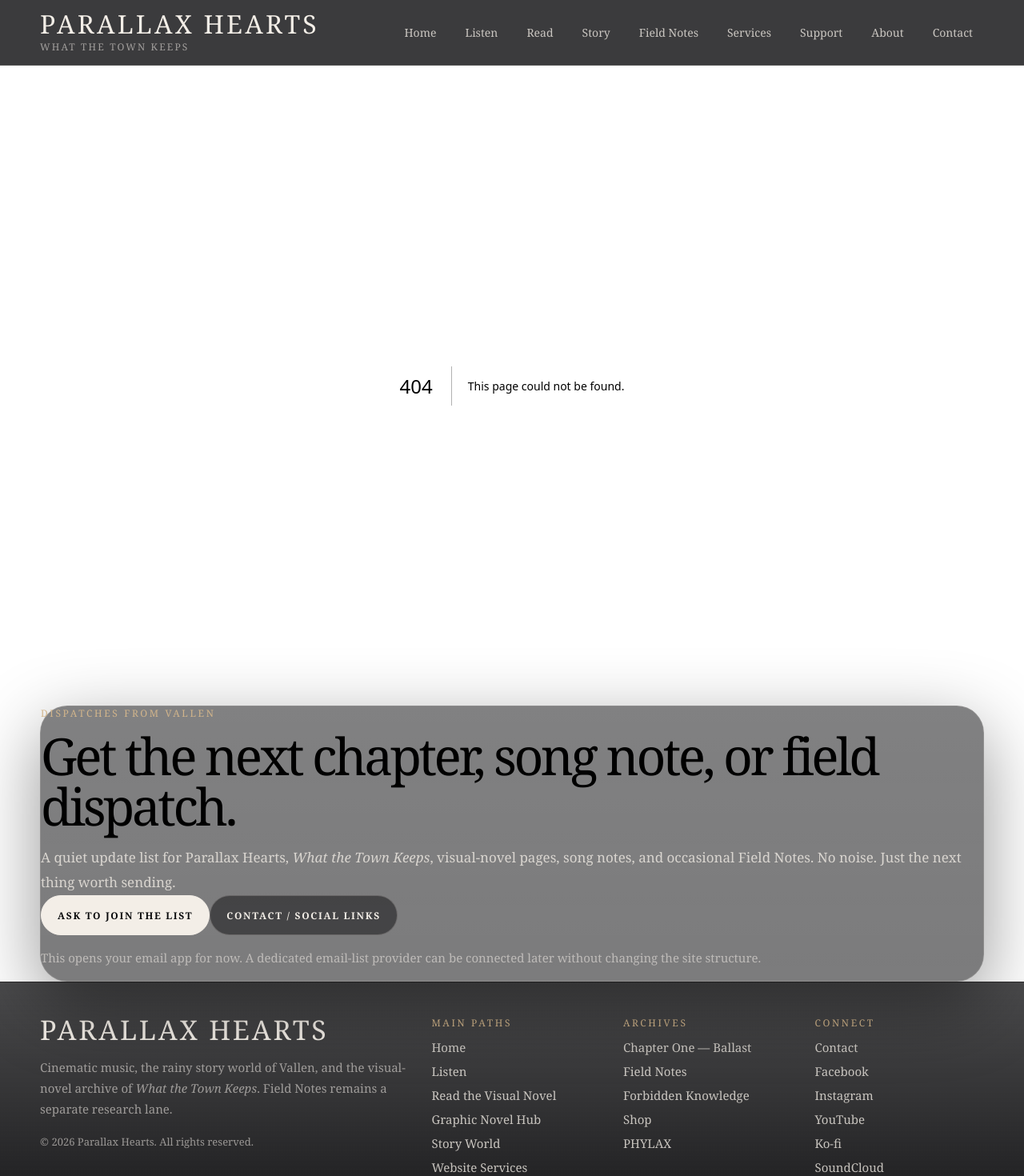
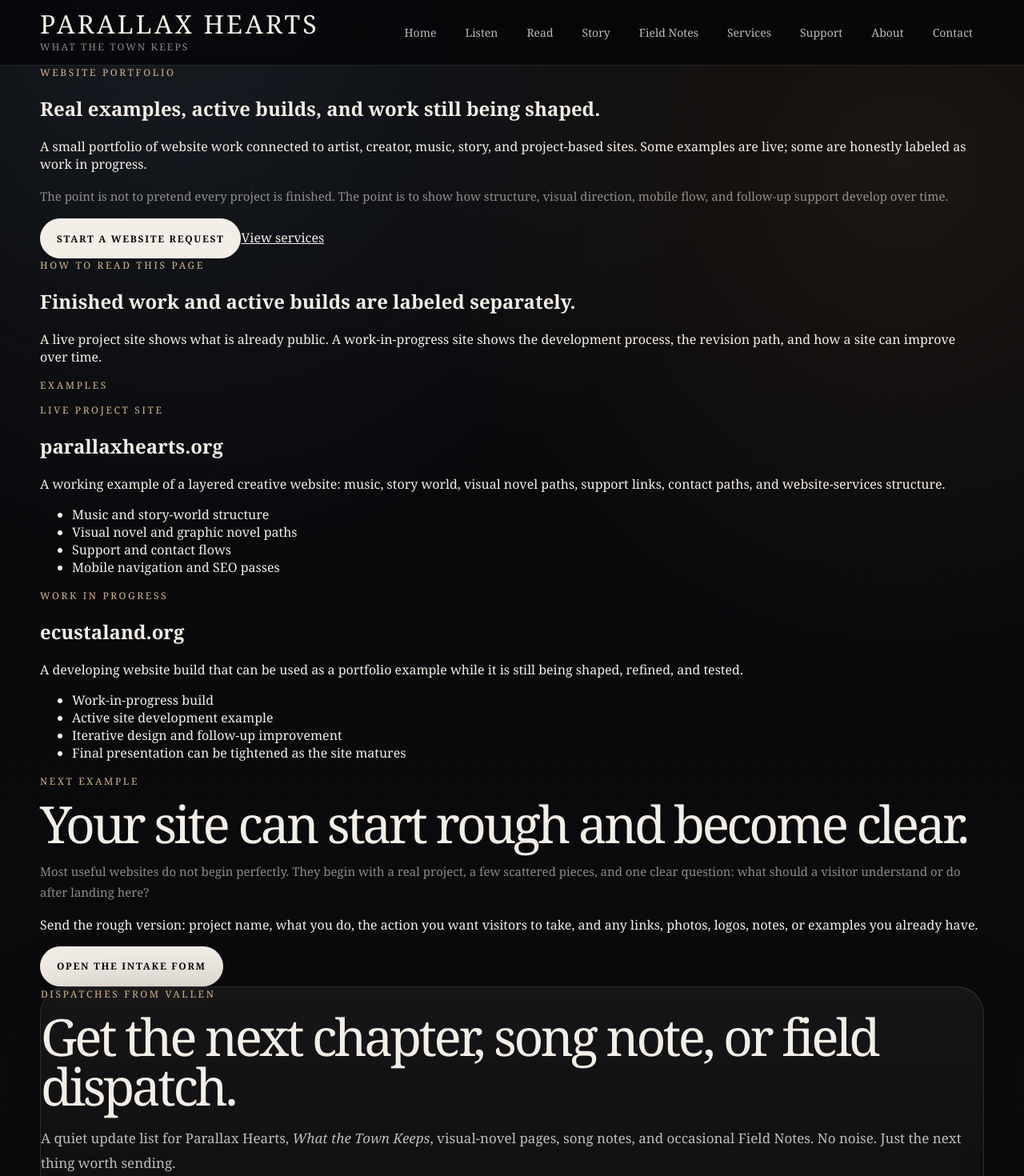
Before and after one commit to chthomps4/parallaxhearts-site, a Next.js app in the folder site/: page /portfolio in a window 1280 px wide. Before the commit this address had no page. Shown: the top 1470 px of the page at 80% size. Built offline with nearby package versions, Linux system fonts and the light colour scheme.

Commit message:
Add website portfolio page

```diff
--- /dev/null
+++ b/site/app/portfolio/page.tsx
@@ -0,0 +1,121 @@
+import type { Metadata } from "next";
+import Link from "next/link";
+
+export const metadata: Metadata = {
+  title: "Website Portfolio | Parallax Hearts Website Services",
+  description:
+    "Selected website examples and work-in-progress builds from Parallax Hearts Website Services.",
+};
+
+const portfolioItems = [
+  {
+    title: "parallaxhearts.org",
+    status: "Live project site",
+    text: "A working example of a layered creative website: music, story world, visual novel paths, support links, contact paths, and website-services structure.",
+    details: [
+      "Music and story-world structure",
+      "Visual novel and graphic novel paths",
+      "Support and contact flows",
+      "Mobile navigation and SEO passes",
+    ],
+  },
+  {
+    title: "ecustaland.org",
+    status: "Work in progress",
+    text: "A developing website build that can be used as a portfolio example while it is still being shaped, refined, and tested.",
+    details: [
+      "Work-in-progress build",
+      "Active site development example",
+      "Iterative design and follow-up improvement",
+      "Final presentation can be tightened as the site matures",
+    ],
+  },
+];
+
+export default function PortfolioPage() {
+  return (
+    <main className="websites-page site-shell">
+      <section className="section-shell hero-section websites-hero">
+        <div className="site-container two-column">
+          <div>
+            <p className="kicker">Website Portfolio</p>
+            <h1 className="page-title">Real examples, active builds, and work still being shaped.</h1>
+            <p className="lead-copy">
+              A small portfolio of website work connected to artist, creator,
+              music, story, and project-based sites. Some examples are live;
+              some are honestly labeled as work in progress.
+            </p>
+            <p className="soft-copy">
+              The point is not to pretend every project is finished. The point
+              is to show how structure, visual direction, mobile flow, and
+              follow-up support develop over time.
+            </p>
+            <div className="button-row websites-cta-row">
+              <Link className="primary-button" href="/website-intake">
+                Start a website request
+              </Link>
+              <Link className="ghost-button" href="/websites">
+                View services
+              </Link>
+            </div>
+          </div>
+
+          <aside className="feature-card websites-hero-card">
+            <p className="kicker">How to read this page</p>
+            <h2>Finished work and active builds are labeled separately.</h2>
+            <p>
+              A live project site shows what is already public. A work-in-progress
+              site shows the development process, the revision path, and how a
+              site can improve over time.
+            </p>
+          </aside>
+        </div>
+      </section>
+
+      <section className="section-shell">
+        <div className="site-container">
+          <p className="kicker">Examples</p>
+          <div className="card-grid two-card-grid">
+            {portfolioItems.map((item) => (
+              <article className="feature-card" key={item.title}>
+                <p className="kicker">{item.status}</p>
+                <h2>{item.title}</h2>
+                <p>{item.text}</p>
+                <ul className="clean-list">
+                  {item.details.map((detail) => (
+                    <li key={detail}>{detail}</li>
+                  ))}
+                </ul>
+              </article>
+            ))}
+          </div>
+        </div>
+      </section>
+
+      <section className="section-shell muted-section">
+        <div className="site-container two-column">
+          <div>
+            <p className="kicker">Next example</p>
+            <h2 className="section-title">Your site can start rough and become clear.</h2>
+            <p className="soft-copy">
+              Most useful websites do not begin perfectly. They begin with a real
+              project, a few scattered pieces, and one clear question: what should
+              a visitor understand or do after landing here?
+            </p>
+          </div>
+
+          <div className="feature-card">
+            <p>
+              Send the rough version: project name, what you do, the action you
+              want visitors to take, and any links, photos, logos, notes, or
+              examples you already have.
+            </p>
+            <Link className="primary-button" href="/website-intake">
+              Open the intake form
+            </Link>
+          </div>
+        </div>
+      </section>
+    </main>
+  );
+}
```
